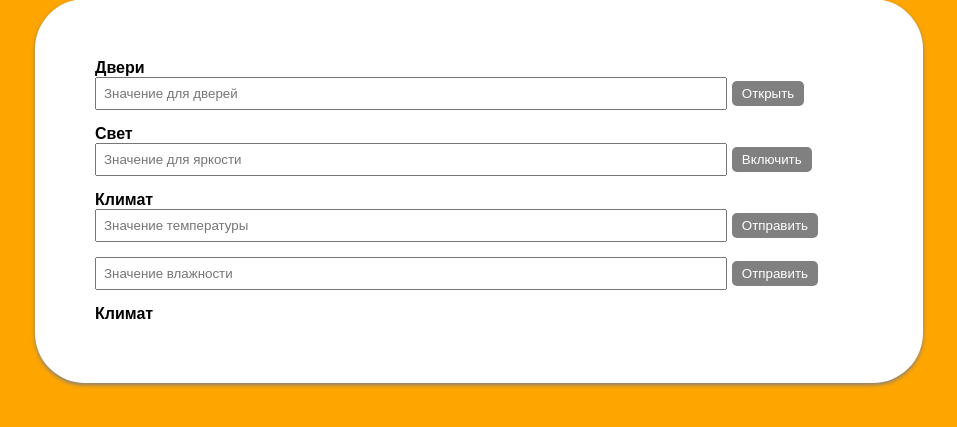
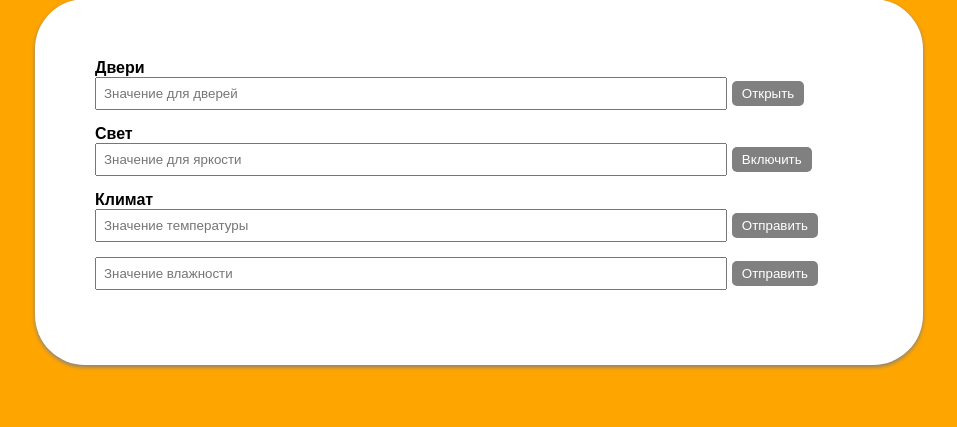
Before and after one commit to kirmaru/IoT3, a Flask app: page / in a window 1280 px wide. Shown: the part 121-548 px from the top of the page, without its empty margins (161-1118 px from the left). Run offline with Flask 3, Linux system fonts and the light colour scheme.

Commit message:
Update emulators.html

```diff
--- a/templates/emulators.html
+++ b/templates/emulators.html
@@ -24,7 +24,7 @@
     <button onclick="Climate()">Отправить</button><br>
     <input type="text" id="climate" placeholder="Значение влажности">
     <button onclick="Climate()">Отправить</button><br>
-    <label>Климат</label><br>
+
 
 
 
```
